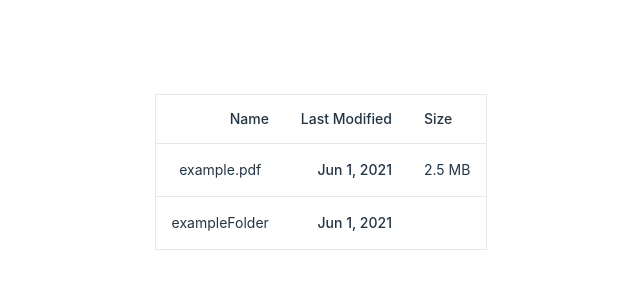
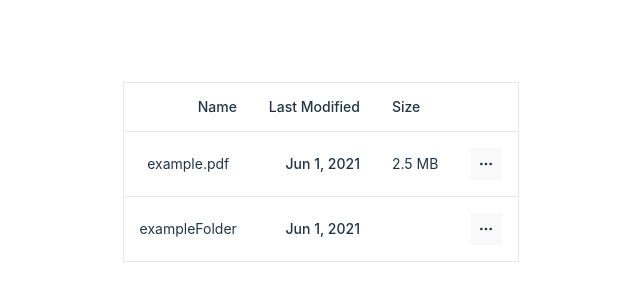
Before and after one commit to dan-antonelli/tiny-drive, a React (Vite) app: page / in a window 1280 px wide. Shown: the part 228-528 px from the top of the page, without its empty margins (319-959 px from the left). Built offline with nearby package versions, Linux system fonts and the light colour scheme.

Commit message:
add dropdown menu to rows

```diff
--- a/src/features/table/components/Columns.tsx
+++ b/src/features/table/components/Columns.tsx
@@ -33,6 +33,41 @@ const columns: ColumnDef<FileInfo>[] = [
     accessorKey: 'size',
     header: 'Size',
   },
+  {
+    id: 'actions',
+    cell: ({ row }) => {
+      const handleCopy = () => {
+        navigator.clipboard.writeText(file.id).then(
+          () => {
+            console.log('Text copied to clipboard'); // TODO: change to toast message
+          },
+          (error) => {
+            console.error('Failed to copy text: ', error); // TODO: change to toast message
+          }
+        );
+      };
+
+      const file = row.original;
+
+      return (
+        <DropdownMenu>
+          <DropdownMenuTrigger asChild>
+            <Button variant='ghost' className='h-8 w-8 p-0'>
+              <span className='sr-only'>Open menu</span>
+              <MoreHorizontal className='h-4 w-4' />
+            </Button>
+          </DropdownMenuTrigger>
+          <DropdownMenuContent align='end'>
+            <DropdownMenuLabel>Actions</DropdownMenuLabel>
+            <DropdownMenuItem onClick={handleCopy}>Download</DropdownMenuItem>
+            <DropdownMenuSeparator />
+            <DropdownMenuItem>Rename</DropdownMenuItem>
+            <DropdownMenuItem>Move to trash</DropdownMenuItem>
+          </DropdownMenuContent>
+        </DropdownMenu>
+      );
+    },
+  },
 ];
 
 export default columns;
```
